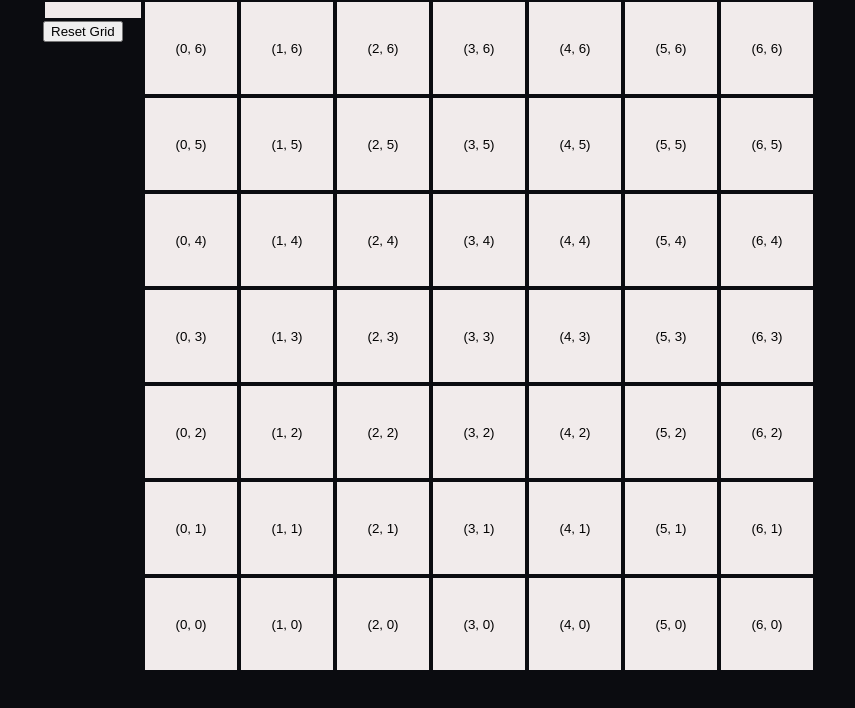
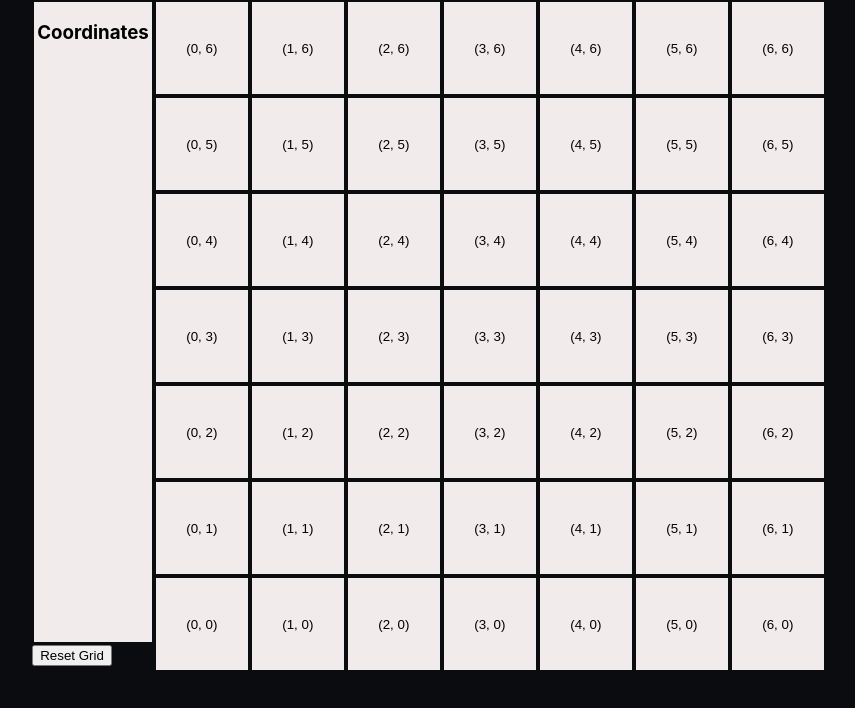
Before and after one commit to DanielTyebkhan/voxel-picker, a React (Create React App) app: page / in a window 1280 px wide. Shown: the top 708 px of the page, without its empty margins (211-1066 px from the left). Built offline with nearby package versions, Linux system fonts and the light colour scheme.

Commit message:
fixed size of coordinate window and added title

```diff
--- a/src/App.css
+++ b/src/App.css
@@ -27,6 +27,9 @@
   background-color:rgb(241, 235, 235);
   border:2px solid #0B0C10;
   width: 6rem;
+  min-height: 40rem;
+  max-height: 40rem;
+  min-width: 7.35rem;
 }
 
 .picker {
@@ -40,6 +43,10 @@
   min-width: 42rem;
 }
 
+#coordinates {
+  text-align: center;
+}
+
 #selected {
   background-color: #45A29E;
 }
--- a/src/App.js
+++ b/src/App.js
@@ -29,6 +29,7 @@ function ResetButton(props) {
 function OutputField(props) {
   return (
     <div className="output">
+      <h3 id="coordinates">Coordinates</h3>
       <ul>
         {props.coordinates.map((coordinate) =>
           <li>
```
